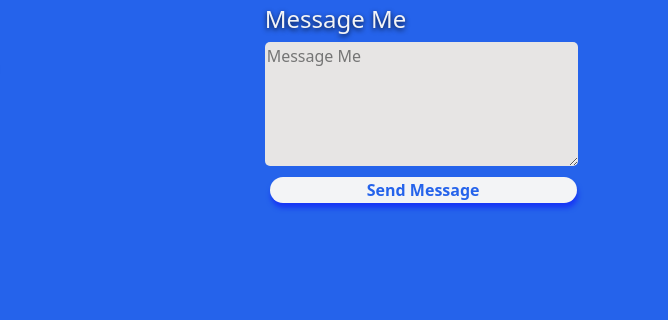
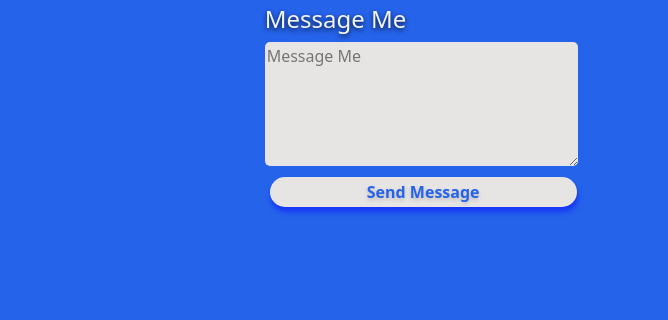
Before and after one commit to omjee17/Resume, a plain HTML site: page index.html in a window 1280 px wide. Shown: the part 4223-4543 px from the top of the page, 612-1280 px from the left. Drawn offline with nearby package versions, Linux system fonts and the light colour scheme.

Commit message:
send message button

```diff
--- a/css/style.css
+++ b/css/style.css
@@ -411,12 +411,14 @@ body{
 #sendMessage{
     width: 98%;
     border: 0px;
+    padding: 3px;
     border-radius: 20px;
     margin: 5px;
     font-size: 1em;
     font-weight: 700;
     color: #2563EB;
-    background: #F3F4F6;
+    text-shadow: 0 2px 4px rgba(0,0,0,0.2);
+    background: #E7E5E4;
     box-shadow: 1px 5px 5px rgba(10,10,255,0.5);
 }
 
```
